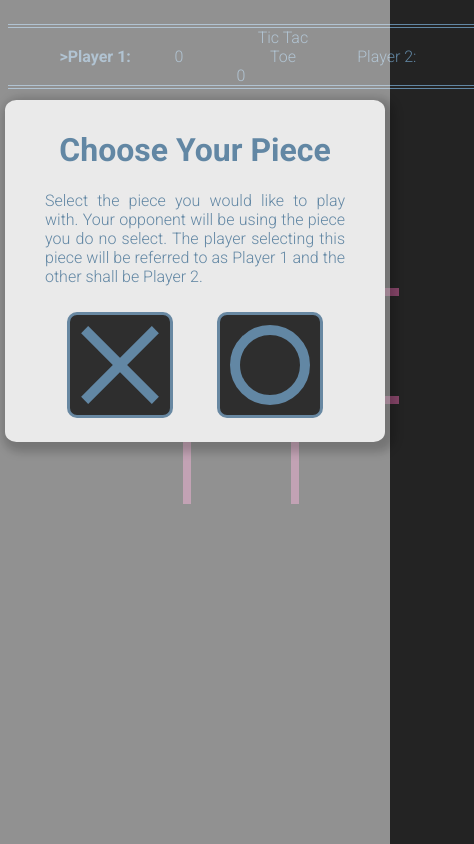
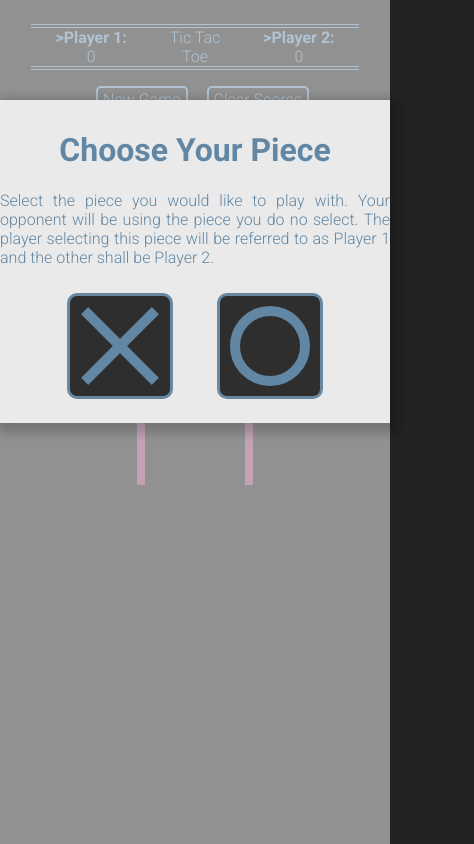
Before and after one commit to patrickbogucki/TicTacToe, a website: page index.html in a window 390 px wide. Shown: the whole page, 474 px wide, since content can reach past the window. Drawn offline with nearby package versions, Linux system fonts and the light colour scheme.

Commit message:
Made the site RWD. Is zoomed in properly now on mobile and adjusted modals to fit on screen.

```diff
--- a/index.html
+++ b/index.html
@@ -2,6 +2,7 @@
 <html lang="en">
 <head>
 	<meta charset="UTF-8">
+	<meta name="viewport" content="width=device-width">
 	<link href='http://fonts.googleapis.com/css?family=Roboto:300,400,700' rel='stylesheet' type='text/css'>
 	<link rel="stylesheet" type="text/css" href="dist/styles/styles.css">
 	<title>TicTacToe</title>
@@ -10,11 +11,15 @@
 	<div class="container">
 		<div class="scoreboard">
 			<ul>
-				<li class="player1Header header header-current-turn">Player 1:</li>
-				<li class="player1Score score">0</li>
+				<li class="score-item">
+					<div class="player1Header header header-current-turn">Player 1:</div>
+					<div class="player1Score score">0</div>
+				</li>
 				<li class="gameTitle">Tic Tac Toe</li>
-				<li class = "player2Header header">Player 2:</li>
-				<li class="player2Score score">0</li>
+				<li class="score-item">
+					<div class="player2Header header header-current-turn">Player 2:</div>
+					<div class="player2Score score">0</div>
+				</li>
 			</ul>
 		</div>
 		<div class="buttons">
--- a/sass/styles.scss
+++ b/sass/styles.scss
@@ -18,11 +18,12 @@ body {
 	color: #6287A4;
 	font-family: 'Roboto', sans-serif;
 	font-weight: 300;
+	height: 100%;
 }
 
 .container {
 	text-align: center;
-	min-width: 466px;
+	// min-width: 466px;
 }
 
 .scoreboard {
@@ -49,9 +50,12 @@ body {
 }
 
 .gameTitle {
-	width: auto;
 	margin-left: 20px;
 	margin-right: 20px;
+	@media (max-width:  340px) {
+		opacity:  0;
+		width:  0px !important;
+	}
 }
 
 .buttons {
@@ -89,7 +93,7 @@ body {
 }
 
 .gameboard {
-	width: auto;
+	width:  329px;
 	display: inline-block;
 	position: relative;
 	text-align: center;
@@ -128,7 +132,7 @@ body {
 // Diagonal line container used to rotate and prevent change of length of line from moving itself around grid
 .diag-line-top {
 	  position: absolute;
-	  left: 8px;
+	  left: 17px;
 	  top: 0px;
 	  width: 0px;
 	  transform: rotate(45deg);
@@ -136,7 +140,7 @@ body {
 
 .diag-line-bot {
 	  position: absolute;
-	  left: 3px;
+	  left: 11px;
 	  top: 300px;
 	  width: 0px;
 	  transform: rotate(-45deg);
@@ -268,6 +272,12 @@ body {
 	border-radius: 3%;
 	box-shadow: 4px 4px 10px 6px rgba(0, 0, 0, 0.2);
 	transform: translateZ(10);
+
+	@media(max-width: 390px) {
+		width: 100%;
+		border-radius: 0px;
+		padding: 10px 0px;
+	}
 }
 
 .modal-title {
```
Also changed, not shown: dist/styles/styles.css.
